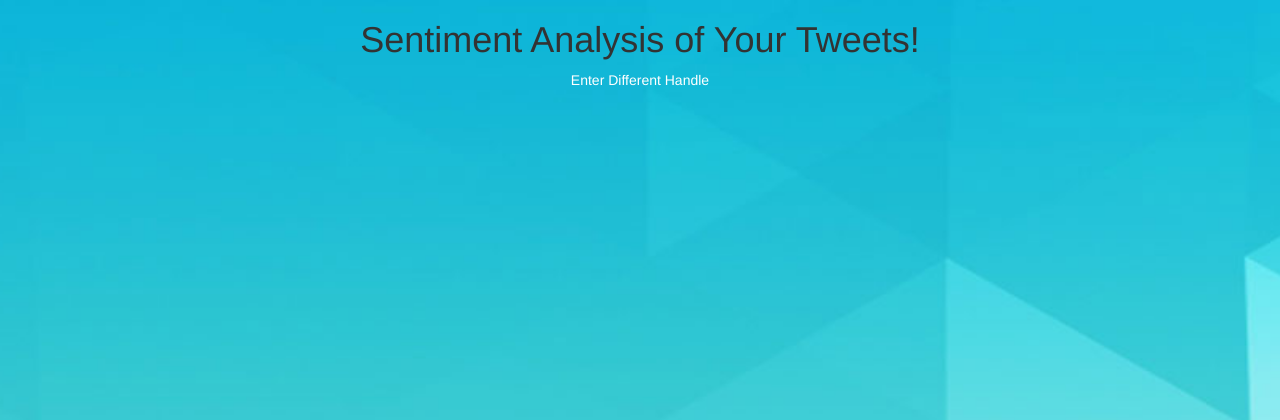
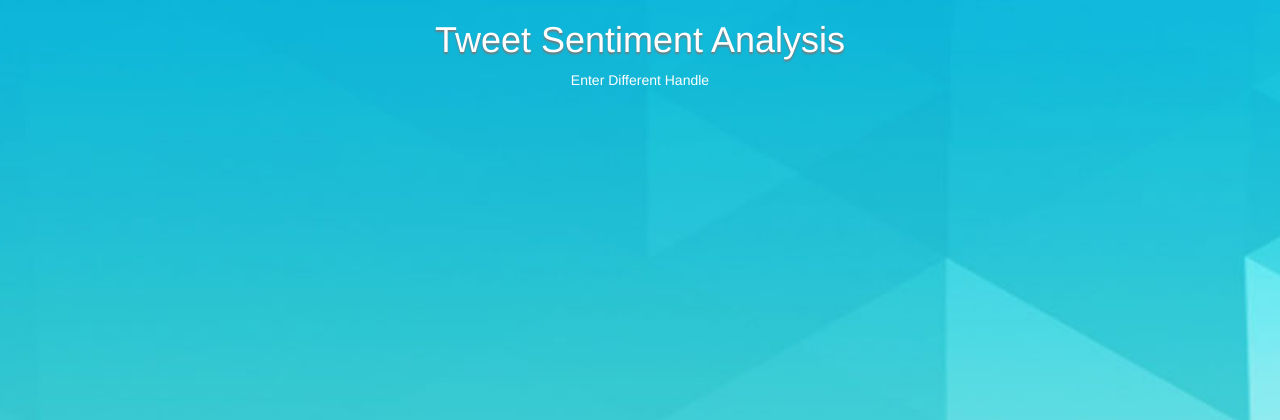
Before and after one commit to tenaciousj/TwitterRx, a Flask app: template templates/timeline.html in a window 1280 px wide. Shown: the top 420 px of the page. Run offline with Flask 2, Linux system fonts and the light colour scheme; the template is opened without the code that fills it: most values are stand-ins (such as "Sample title", 1, 10 or a date in 2020); parts of the project's set-up code (start-up, migrations or seed data) failed here and were passed over; some libraries are stand-ins or nearby versions.

Commit message:
update header

```diff
--- a/templates/timeline.html
+++ b/templates/timeline.html
@@ -39,7 +39,7 @@ window.onload=function() {
     {% endwith %}
 
     <div class="container-fluid" role="main">
-        <center><h1>Sentiment Analysis of Your Tweets!</h1></center>
+        <center><h1 style="color:white;text-shadow:0px 2px 2px #787878">Tweet Sentiment Analysis</h1></center>
         <center><a href="/" style="color:white">Enter Different Handle</a></center>
 
         <!-- <table class="table table-hover table-condensed">
```
